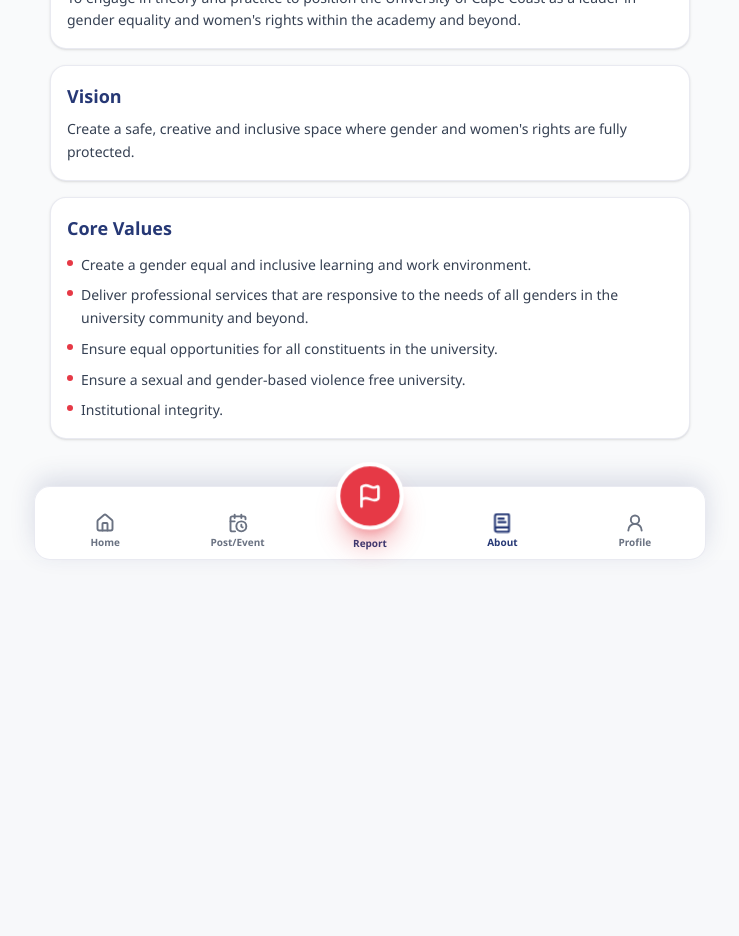
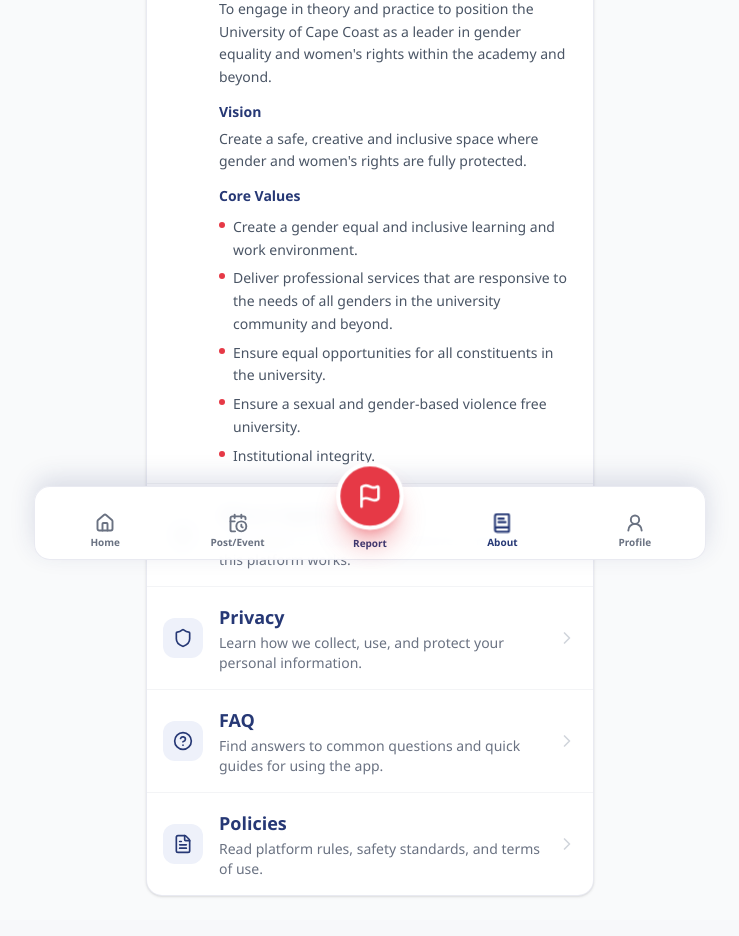
Before and after one commit to GUDSTUV/ucc-shr-app-prototype, a Next.js app in the folder ucc-shr/: page /about in a window 1280 px wide. Shown: the part 240-1176 px from the top of the page, without its empty margins (270-1009 px from the left). Before the commit the page ends 880 px from the top, so only its background shows below. Built offline with nearby package versions, Linux system fonts and the light colour scheme.

Commit message:
feat: Update About Page with legal information and FAQ section; enhance Home FAQ and Swiper components

```diff
--- a/ucc-shr/src/app/about/page.tsx
+++ b/ucc-shr/src/app/about/page.tsx
@@ -1,51 +1,199 @@
+"use client"
+
+import { useState } from 'react'
+import { useEffect } from 'react'
 import { PublicLayout } from '@/src/components/templates/public-layout'
+import { ChevronRight, FileText, HelpCircle, Info, Shield } from 'lucide-react'
 
-const coreValues = [
-  'Create a gender equal and inclusive learning and work environment.',
-  'Deliver professional services that are responsive to the needs of all genders in the university community and beyond.',
-  'Ensure equal opportunities for all constituents in the university.',
-  'Ensure a sexual and gender-based violence free university.',
-  'Institutional integrity.',
+const legalItems = [
+  {
+    id: 'mission-vision-core-values',
+    title: 'Mission, Vision & Core Values',
+    description: 'Read CEGRAD\'s mission, vision, and guiding core values.',
+    icon: <FileText className="h-5 w-5" />,
+    content: (
+      <div className="space-y-3 text-sm leading-relaxed text-gray-600">
+        <div>
+          <p className="font-semibold text-navy">Mission</p>
+          <p className="mt-1">
+            To engage in theory and practice to position the University of Cape Coast as a leader in gender equality
+            and women&apos;s rights within the academy and beyond.
+          </p>
+        </div>
+
+        <div>
+          <p className="font-semibold text-navy">Vision</p>
+          <p className="mt-1">
+            Create a safe, creative and inclusive space where gender and women&apos;s rights are fully protected.
+          </p>
+        </div>
+
+        <div>
+          <p className="font-semibold text-navy">Core Values</p>
+          <ul className="mt-2 space-y-1.5">
+            <li className="flex items-start gap-2">
+              <span className="mt-1.5 h-1.5 w-1.5 shrink-0 rounded-full bg-red" />
+              <span>Create a gender equal and inclusive learning and work environment.</span>
+            </li>
+            <li className="flex items-start gap-2">
+              <span className="mt-1.5 h-1.5 w-1.5 shrink-0 rounded-full bg-red" />
+              <span>
+                Deliver professional services that are responsive to the needs of all genders in the university
+                community and beyond.
+              </span>
+            </li>
+            <li className="flex items-start gap-2">
+              <span className="mt-1.5 h-1.5 w-1.5 shrink-0 rounded-full bg-red" />
+              <span>Ensure equal opportunities for all constituents in the university.</span>
+            </li>
+            <li className="flex items-start gap-2">
+              <span className="mt-1.5 h-1.5 w-1.5 shrink-0 rounded-full bg-red" />
+              <span>Ensure a sexual and gender-based violence free university.</span>
+            </li>
+            <li className="flex items-start gap-2">
+              <span className="mt-1.5 h-1.5 w-1.5 shrink-0 rounded-full bg-red" />
+              <span>Institutional integrity.</span>
+            </li>
+          </ul>
+        </div>
+      </div>
+    ),
+  },
+  {
+    id: 'about-application',
+    title: 'About Application',
+    description: 'Find details on the purpose, features, and how this platform works.',
+    icon: <Info className="h-5 w-5" />,
+    content:
+      'This platform is built to help prevent and respond to sexual harassment through safe, anonymous reporting, survivor-centered support, and campus-wide awareness creation. Users can submit incidents confidentially, access guidance and referral resources, and follow trusted reporting pathways that promote accountability, dignity, and a safer learning environment for everyone.',
+  },
+  {
+    id: 'privacy',
+    title: 'Privacy',
+    description: 'Learn how we collect, use, and protect your personal information.',
+    icon: <Shield className="h-5 w-5" />,
+    content:
+      'Personal information is handled with care and only used for case support, communication, and platform safety improvements. Access is restricted to authorized teams.',
+  },
+  {
+    id: 'faq',
+    title: 'FAQ',
+    description: 'Find answers to common questions and quick guides for using the app.',
+    icon: <HelpCircle className="h-5 w-5" />,
+    content: (
+      <div className="space-y-3 text-sm text-gray-600">
+        <div>
+          <p className="font-semibold text-navy">Will my name be shown?</p>
+          <p className="mt-1 leading-relaxed">
+            No. If you submit anonymously, identifying details are hidden from regular case review and only
+            authorized CEGRAD staff can access protected information when required for safety.
+          </p>
+        </div>
+
+        <div>
+          <p className="font-semibold text-navy">Can I edit my report?</p>
+          <p className="mt-1 leading-relaxed">
+            Yes. You can add updates or corrections using your report tracking code from the Track page.
+          </p>
+        </div>
+
+        <div>
+          <p className="font-semibold text-navy">What happens after submission?</p>
+          <p className="mt-1 leading-relaxed">
+            Your report is logged securely, reviewed by the support team, and assigned for action. You can monitor
+            progress with your tracking code.
+          </p>
+        </div>
+
+        <div>
+          <p className="font-semibold text-navy">Will my report stay confidential?</p>
+          <p className="mt-1 leading-relaxed">
+            Reports are treated as confidential records and only shared on a need-to-handle basis according to CEGRAD
+            policy.
+          </p>
+        </div>
+
+        <div>
+          <p className="font-semibold text-navy">Can I report for someone else?</p>
+          <p className="mt-1 leading-relaxed">
+            Yes. You may submit as a witness and include as much factual detail as possible for proper follow-up.
+          </p>
+        </div>
+      </div>
+    ),
+  },
+  {
+    id: 'policies',
+    title: 'Policies',
+    description: 'Read platform rules, safety standards, and terms of use.',
+    icon: <FileText className="h-5 w-5" />,
+    content:
+      'Policies cover acceptable use, data responsibility, respectful communication, and consequences for misuse of reports or platform features.',
+  },
 ]
 
 export default function AboutPage() {
+  const [openItem, setOpenItem] = useState(legalItems[0].id)
+
+  useEffect(() => {
+    const hash = window.location.hash.replace('#', '')
+    if (!hash) return
+
+    const exists = legalItems.some((item) => item.id === hash)
+    if (exists) setOpenItem(hash)
+  }, [])
+  const toggleItem = (itemId: string) => {
+    setOpenItem((current) => (current === itemId ? '' : itemId))
+  }
+
   return (
     <PublicLayout>
-      <section className="-mx-4 -mt-6 rounded-bl-xl rounded-br-xl bg-navy px-6 py-8 text-white">
-        <p className="text-xs font-semibold tracking-widest opacity-60 uppercase">About CEGRAD</p>
-        <h1 className="mt-2 text-3xl font-bold leading-tight">Mission, Vision & Core Values</h1>
-        <p className="mt-2 max-w-2xl text-sm opacity-80">
-          Centre for Gender Research, Advocacy & Documentation (CEGRAD), University of Cape Coast.
-        </p>
+      <section className="mx-auto w-full max-w-md pb-6">
+        <h1 className="text-center text-3xl font-bold text-navy">Legal</h1>
+        <p className="mt-1 text-center text-sm text-gray-500">Important information and support resources.</p>
       </section>
 
-      <section className="mt-5 space-y-4">
-        <article className="rounded-2xl border border-navy/10 bg-white p-4 shadow-sm">
-          <h2 className="text-lg font-semibold text-navy">Mission</h2>
-          <p className="mt-2 text-sm leading-relaxed text-gray-700">
-            To engage in theory and practice to position the University of Cape Coast as a leader in gender
-            equality and women&apos;s rights within the academy and beyond.
-          </p>
-        </article>
+      <section className="mx-auto w-full max-w-md overflow-hidden rounded-2xl border border-navy/10 bg-white shadow-sm">
+        {legalItems.map((item, index) => (
+          <article
+            key={item.id}
+            className={`${index < legalItems.length - 1 ? 'border-b border-gray-100' : ''}`}
+          >
+            <button
+              type="button"
+              onClick={() => toggleItem(item.id)}
+              aria-expanded={openItem === item.id}
+              aria-controls={`${item.id}-panel`}
+              className="flex w-full items-center gap-4 px-4 py-4 text-left transition hover:bg-gray-50"
+            >
+              <span className="grid h-10 w-10 shrink-0 place-content-center rounded-xl bg-navy-light text-navy">
+                {item.icon}
+              </span>
 
-        <article className="rounded-2xl border border-navy/10 bg-white p-4 shadow-sm">
-          <h2 className="text-lg font-semibold text-navy">Vision</h2>
-          <p className="mt-2 text-sm leading-relaxed text-gray-700">
-            Create a safe, creative and inclusive space where gender and women&apos;s rights are fully protected.
-          </p>
-        </article>
+              <span className="min-w-0 flex-1">
+                <span className="block text-lg font-semibold text-navy">{item.title}</span>
+                <span className="mt-0.5 block text-sm text-gray-500">{item.description}</span>
+              </span>
 
-        <article className="rounded-2xl border border-navy/10 bg-white p-4 shadow-sm">
-          <h2 className="text-lg font-semibold text-navy">Core Values</h2>
-          <ul className="mt-3 space-y-2 text-sm leading-relaxed text-gray-700">
-            {coreValues.map((value) => (
-              <li key={value} className="flex items-start gap-2">
-                <span className="mt-1.5 h-1.5 w-1.5 shrink-0 rounded-full bg-red" />
-                <span>{value}</span>
-              </li>
-            ))}
-          </ul>
-        </article>
+              <ChevronRight
+                className={`h-5 w-5 shrink-0 text-gray-300 transition-transform duration-300 ${
+                  openItem === item.id ? 'rotate-90' : ''
+                }`}
+              />
+            </button>
+
+            <div
+              id={`${item.id}-panel`}
+              className={`grid transition-all duration-300 ease-out ${openItem === item.id ? 'grid-rows-[1fr]' : 'grid-rows-[0fr]'}`}
+            >
+              <div className="overflow-hidden">
+                <div className="px-4 pb-4 pl-[4.5rem] text-sm text-gray-600">
+                  {typeof item.content === 'string' ? <p>{item.content}</p> : item.content}
+                </div>
+              </div>
+            </div>
+          </article>
+        ))}
       </section>
     </PublicLayout>
   )
--- a/ucc-shr/src/components/organisms/home-faq/home-faq.tsx
+++ b/ucc-shr/src/components/organisms/home-faq/home-faq.tsx
@@ -1,3 +1,4 @@
+import Link from 'next/link'
 import { FaqItem } from '@/src/components/molecules/faq-item'
 
 const faqs = [
@@ -29,11 +30,18 @@
 ]
 
 export function HomeFaq() {
+  const previewFaqs = faqs.slice(0, 3)
+
   return (
     <section className="mt-6 space-y-3">
-      <h2 className="text-base font-bold text-navy">Frequently Asked Questions</h2>
+      <div className="flex items-center justify-between gap-3">
+        <h2 className="text-base font-bold text-navy">Frequently Asked Questions</h2>
+        <Link href="/about#faq" className="text-xs font-semibold text-navy hover:underline">
+          See all FAQ
+        </Link>
+      </div>
       <div className="space-y-2">
-        {faqs.map((faq) => (
+        {previewFaqs.map((faq) => (
           <FaqItem key={faq.question} question={faq.question} answer={faq.answer} />
         ))}
       </div>
--- a/ucc-shr/src/components/organisms/home-swiper/home-swiper.tsx
+++ b/ucc-shr/src/components/organisms/home-swiper/home-swiper.tsx
@@ -9,8 +9,16 @@
 
 const slides: Slide[] = [
   {
-    title: 'Safety Message',
-    message: 'Your safety comes first. Report sexual harassment incidents early so support can begin quickly.',
+    title: 'Report Sexual Harassment',
+    message: 'This platform helps you safely report sexual harassment, intimidation, unwanted behavior, and boundary violations with confidence.',
+  },
+  {
+    title: "Don't Stay Silent",
+    message: 'Report sexual harassment today. Help is here. You deserve to be heard and supported.',
+  },
+  {
+    title: 'Learn & Recognize',
+    message: 'Understand warning signs like unwanted messages, coercion, intimidation, and repeated boundary violations so you can recognize harmful behavior.',
   },
   {
     title: 'Anonymous Reporting',
@@ -23,10 +31,6 @@
   {
     title: 'Track & Follow Up',
     message: 'Use your report code to track progress and receive updates privately.',
-  },
-  {
-    title: 'Know The Warning Signs',
-    message: 'Learn common red flags like unwanted messages, coercion, intimidation, and repeated boundary violations.',
   },
   {
     title: 'Support Is Available',
```
